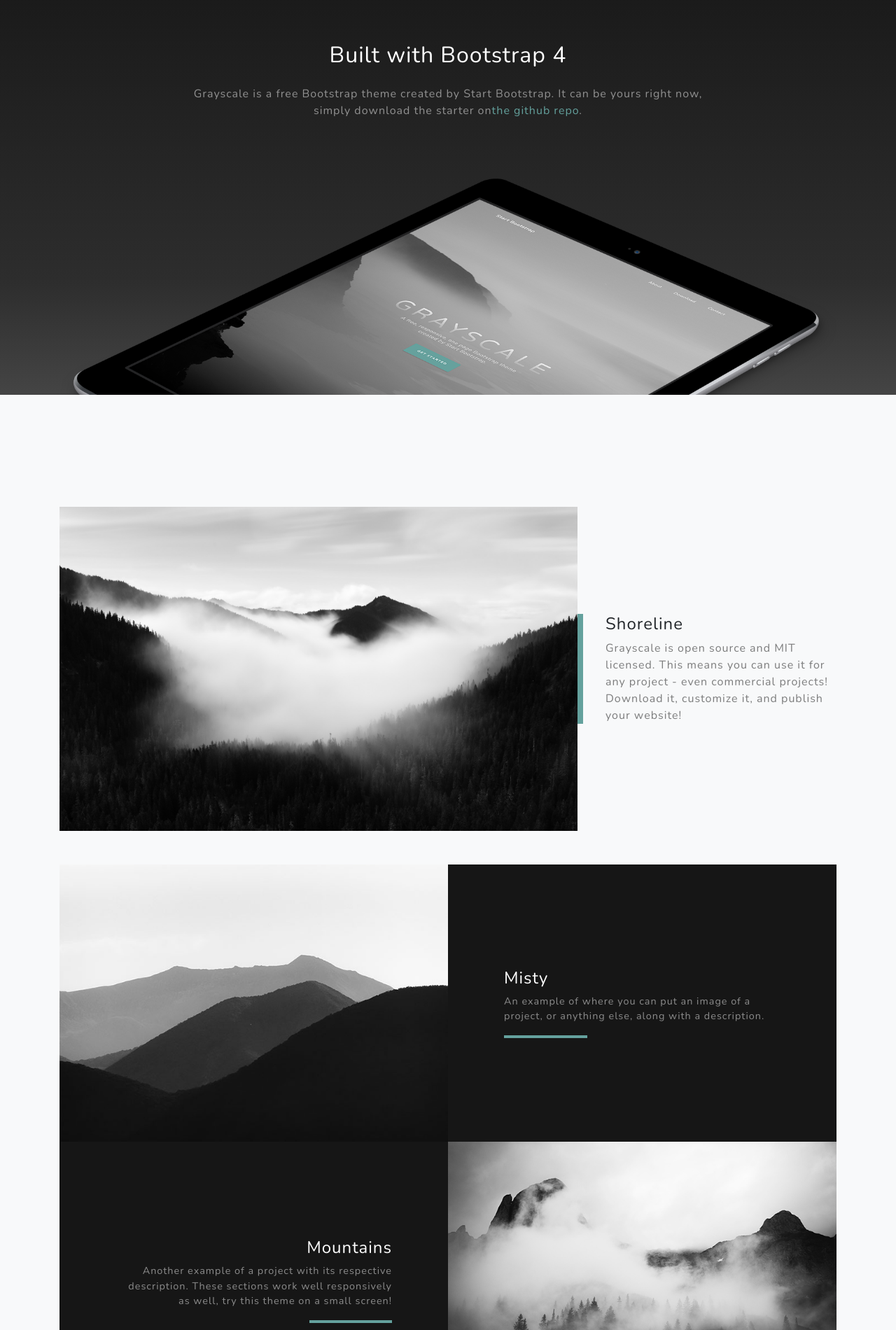
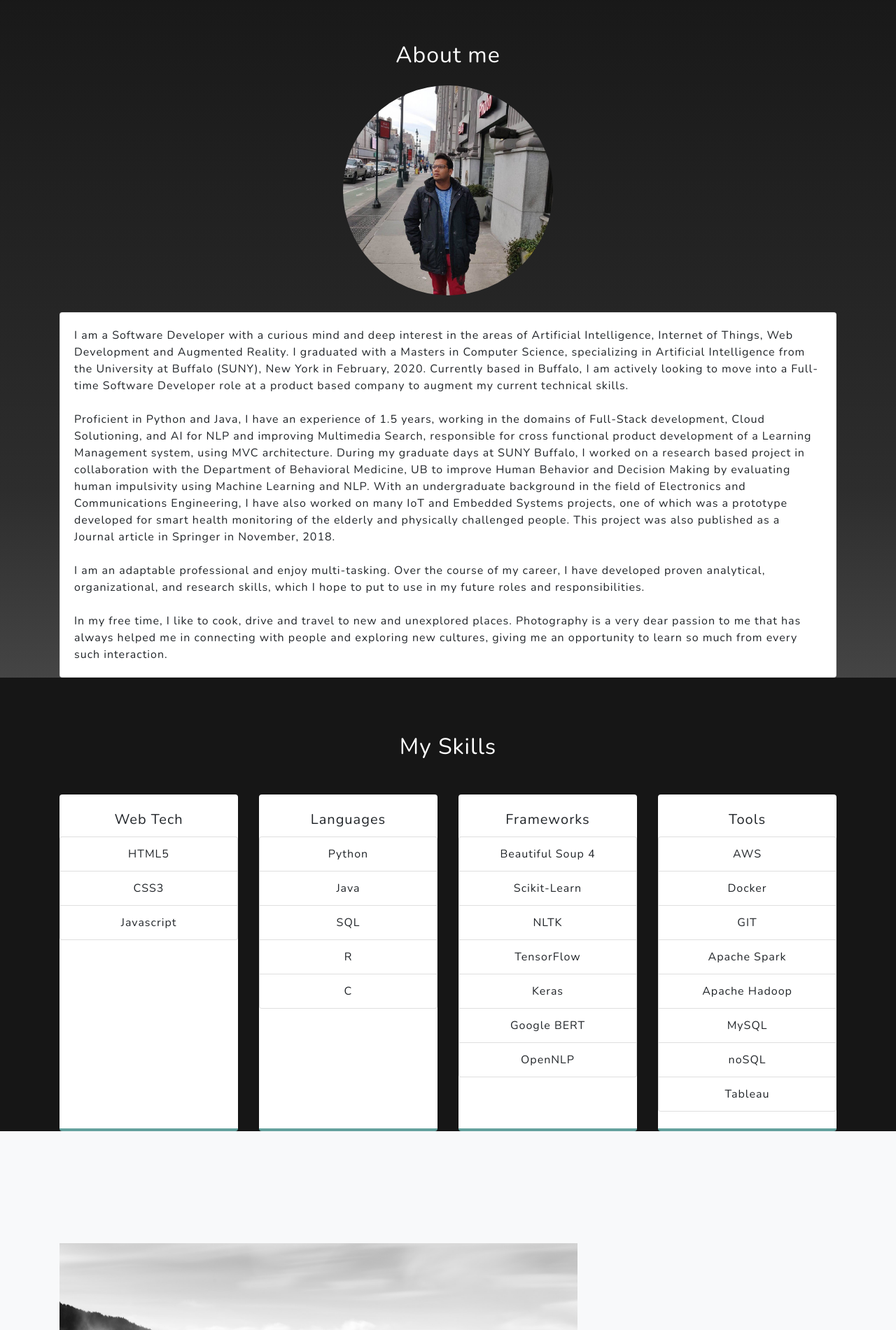
Before and after one commit to anirs1017/portfolio-website, a Gatsby site: page / in a window 1280 px wide. Shown: the part 900-2800 px from the top of the page at 70% size. Built offline with nearby package versions, Linux system fonts and the light colour scheme; Gatsby itself is replaced by a stand-in of ours.

Commit message:
skills added, and about, header, sociallinks updated

```diff
--- a/config.js
+++ b/config.js
@@ -23,15 +23,15 @@ module.exports = {
       name: 'Linkedin',
       url: 'https://www.linkedin.com/in/asinha6/',
     },
-    {
-      icon: 'fa-twitter',
-      name: 'Twitter',
-      url: 'https://twitter.com/onlyanubhav',
-    },
+    // {
+    //   icon: 'fa-twitter',
+    //   name: 'Twitter',
+    //   url: 'https://twitter.com/onlyanubhav',
+    // },
     {
       icon: 'fa-facebook-f',
       name: 'Facebook',
-      url: 'https://facebook.com/theanubhav',
+      url: 'https://www.facebook.com/profile.php?id=100001243982304',
     },
   ],
   email: 'asinha6@buffalo.edu',
--- a/src/assets/sass/_about.scss
+++ b/src/assets/sass/_about.scss
@@ -4,4 +4,14 @@
   p {
     margin-bottom: 5rem;
   }
+  .about-img{
+    width: auto;
+    display: flex;
+    align-items: center;
+    justify-content: center;
+    .card-img{
+      width: 300px;
+      border-radius: 300px;
+    }
+  }
 }
--- a/src/components/Header.js
+++ b/src/components/Header.js
@@ -89,7 +89,7 @@ export default class Header extends Component {
                   type="id"
                   element="skills"
                 >
-                  <a className="nav-link" href="#">
+                  <a className="nav-link" href="#skills">
                     Skills
                   </a>
                 </Scroll>
--- /dev/null
+++ b/src/components/Skills.js
@@ -0,0 +1,68 @@
+import React from 'react';
+import config from '../../config';
+
+export default function Skills() {
+    return (
+        <section className="contact-section bg-black" id="skills">
+            <div className="container text-center">
+                <h2 className="text-white mb-5">My Skills</h2>
+                <div className="row">
+                    <div className="col-md-3 mb-2 mb-md-0">
+                        <div className="card py-4 h-100">
+                            <h5 className="card-title">Web Tech</h5>
+                            <ul className="list-group">
+                                <li className="list-group-item">HTML5 </li>
+                                <li className="list-group-item">CSS3</li>
+                                <li className="list-group-item">Javascript</li>
+
+                            </ul>
+                        </div>
+                    </div>
+
+                    <div className="col-md-3 mb-2 mb-md-0">
+                        <div className="card py-4 h-100">
+                            <h5 className="card-title">Languages</h5>
+                            <ul className="list-group">
+                                <li className="list-group-item">Python </li>
+                                <li className="list-group-item">Java</li>
+                                <li className="list-group-item">SQL</li>
+                                <li className="list-group-item">R</li>
+                                <li className="list-group-item">C</li>
+                            </ul>
+                        </div>
+                    </div>
+                    <div className="col-md-3 mb-2 mb-md-0">
+                        <div className="card py-4 h-100">
+                            <h5 className="card-title">Frameworks</h5>
+                            <ul className="list-group">
+                                <li className="list-group-item">Beautiful Soup 4</li>
+                                <li className="list-group-item">Scikit-Learn</li>
+                                <li className="list-group-item">NLTK</li>
+                                <li className="list-group-item">TensorFlow</li>
+                                <li className="list-group-item">Keras</li>
+                                <li className="list-group-item">Google BERT</li>
+                                <li className="list-group-item">OpenNLP</li>
+                            </ul>
+                        </div>
+                    </div>
+
+                    <div className="col-md-3 mb-2 mb-md-0">
+                        <div className="card py-4 h-100">
+                            <h5 className="card-title">Tools</h5>
+                            <ul className="list-group">
+                                <li className="list-group-item">AWS</li>
+                                <li className="list-group-item">Docker</li>
+                                <li className="list-group-item">GIT</li>
+                                <li className="list-group-item">Apache Spark</li>
+                                <li className="list-group-item">Apache Hadoop</li>
+                                <li className="list-group-item">MySQL</li>
+                                <li className="list-group-item">noSQL</li>
+                                <li className="list-group-item">Tableau</li>
+                            </ul>
+                        </div>
+                    </div>
+                </div>
+            </div>
+        </section>
+    );
+}
--- a/src/components/SocialLinks.js
+++ b/src/components/SocialLinks.js
@@ -7,7 +7,7 @@ export default function SocialLinks() {
       <div className="container text-center">
       <h2 className="text-white mb-5">Contact me</h2>
         <div className="row">
-          <div className="col-md-4 mb-3 mb-md-0">
+          {/* <div className="col-md-4 mb-3 mb-md-0">
             <div className="card py-4 h-100">
               <div className="card-body text-center">
                 <i className="fas fa-map-marked-alt text-primary mb-2"></i>
@@ -16,9 +16,9 @@ export default function SocialLinks() {
                 <div className="small text-black-50">{config.address}</div>
               </div>
             </div>
-          </div>
+          </div> */}
 
-          <div className="col-md-4 mb-3 mb-md-0">
+          <div className="col-md-6 mb-3 mb-md-0">
             <div className="card py-4 h-100">
               <div className="card-body text-center">
                 <i className="fas fa-envelope text-primary mb-2"></i>
@@ -31,13 +31,15 @@ export default function SocialLinks() {
             </div>
           </div>
 
-          <div className="col-md-4 mb-3 mb-md-0">
+          <div className="col-md-6 mb-3 mb-md-0">
             <div className="card py-4 h-100">
               <div className="card-body text-center">
                 <i className="fas fa-mobile-alt text-primary mb-2"></i>
                 <h4 className="text-uppercase m-0">Phone</h4>
                 <hr className="my-4" />
-                <div className="small text-black-50">{config.phone}</div>
+                <div className="small text-black-50">
+                <a href={`tel:${config.phone}`}>{config.phone}</a>
+                  </div>
               </div>
             </div>
           </div>
@@ -46,7 +48,7 @@ export default function SocialLinks() {
           {config.socialLinks.map(social => {
             const { icon, url } = social;
             return (
-              <a key={url} href={url} className={`mx-2`}>
+              <a key={url} href={url} className={`mx-2`} target="_blank">
                 <i className={`fab ${icon}`}></i>
               </a>
             );
--- a/src/pages/index.js
+++ b/src/pages/index.js
@@ -1,17 +1,15 @@
 import React from 'react';
-
 import Layout from '../components/Layout';
 import Scroll from '../components/Scroll';
 import config from '../../config';
 import Footer from '../components/Footer';
 import SocialLinks from '../components/SocialLinks';
-import Subscribe from '../components/Subscribe';
 import Header from '../components/Header';
-
-import ipad from '../assets/images/ipad.png';
 import demoImage1 from '../assets/images/demo-image-01.jpg';
 import demoImage2 from '../assets/images/demo-image-02.jpg';
+import profile from '../assets/images/Aniruddha_profile.jpg';
 import bgMaster from '../assets/images/bg-masthead.jpg';
+import Skills from '../components/Skills';
 
 const IndexPage = () => (
   <Layout>
@@ -33,25 +31,31 @@ const IndexPage = () => (
       </div>
     </header>
 
-    <section id="about" className="about-section text-center">
+    <section id="about" className="about-section">
       <div className="container">
-        <div className="row">
-          <div className="col-lg-8 mx-auto">
-            <h2 className="text-white mb-4">Built with Bootstrap 4</h2>
-            <p className="text-white-50">
-              Grayscale is a free Bootstrap theme created by Start Bootstrap. It
-              can be yours right now, simply download the starter on
-              <a href="https://github.com/anubhavsrivastava/gatsby-starter-grayscale">
-                the github repo
-              </a>
-              .
-            </p>
+        <h2 className="text-white mb-4 text-center">About me</h2>
+        <div className="about-img mb-4">
+        <img className="card-img img-fluid" src={profile} alt="Profile Image" />
+        </div>
+        <div className="card">
+          <div className="card-body">
+            <p className="text-black-90 mb-0">
+              I am a Software Developer with a curious mind and deep interest in the areas of Artificial Intelligence, Internet of Things, Web Development and Augmented Reality. I graduated with a Masters in Computer Science, specializing in Artificial Intelligence from the University at Buffalo (SUNY), New York in February, 2020. Currently based in Buffalo, I am actively looking to move into a Full-time Software Developer role at a product based company to augment my current technical skills.
+                </p><br></br>
+            <p className="text-black-90 mb-0">
+              Proficient in Python and Java, I have an experience of 1.5 years, working in the domains of Full-Stack development, Cloud Solutioning, and AI for NLP and improving Multimedia Search, responsible for cross functional product development of  a Learning Management system, using MVC architecture. During my graduate days at SUNY Buffalo, I worked on a research based project in collaboration with the Department of Behavioral Medicine, UB to improve Human Behavior and Decision Making by evaluating human impulsivity using Machine Learning and NLP. With an undergraduate background in the field of Electronics and Communications Engineering, I have also worked on many IoT and Embedded Systems projects, one of which was a prototype developed for smart health monitoring of the elderly and physically challenged people. This project was also published as a Journal article in Springer in November, 2018.
+                  </p><br></br>
+            <p className="text-black-90 mb-0">
+              I am an adaptable professional and enjoy multi-tasking. Over the course of my career, I have developed proven analytical, organizational, and research skills, which I hope to put to use in my future roles and responsibilities.
+                  </p><br></br>
+            <p className="text-black-90 mb-0">
+              In my free time, I like to cook, drive and travel to new and unexplored places. Photography is a very dear passion to me that has always helped me in connecting with people and exploring new cultures, giving me an opportunity to learn so much from every such interaction.
+              </p>
           </div>
         </div>
-        <img src={ipad} className="img-fluid" alt="" />
       </div>
     </section>
-
+    <Skills />
     <section id="projects" className="projects-section bg-light">
       <div className="container">
         <div className="row align-items-center no-gutters mb-4 mb-lg-5">
```
Also changed, not shown: src/assets/images/Aniruddha_profile.jpg (added).
